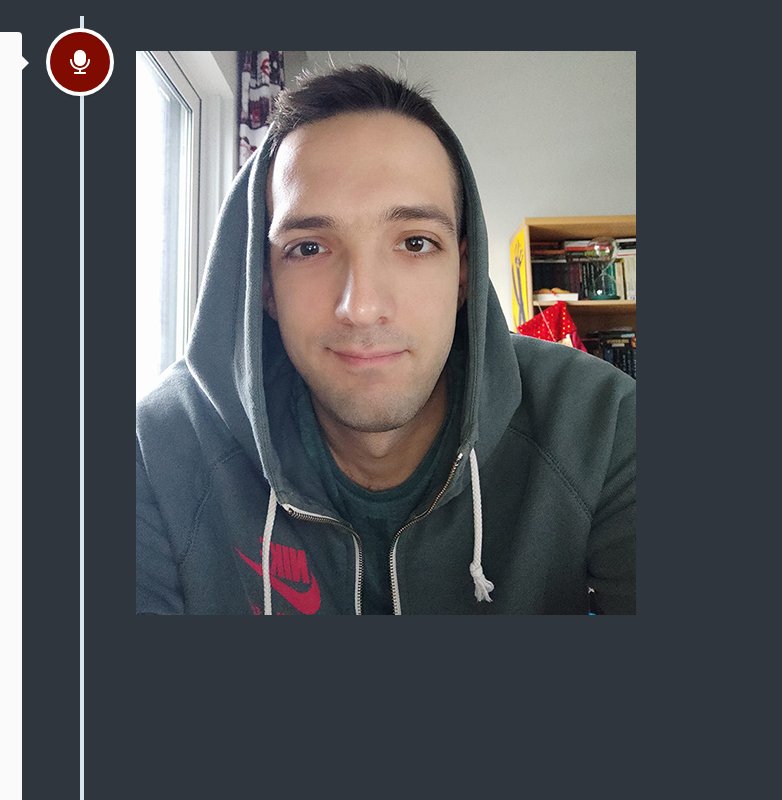
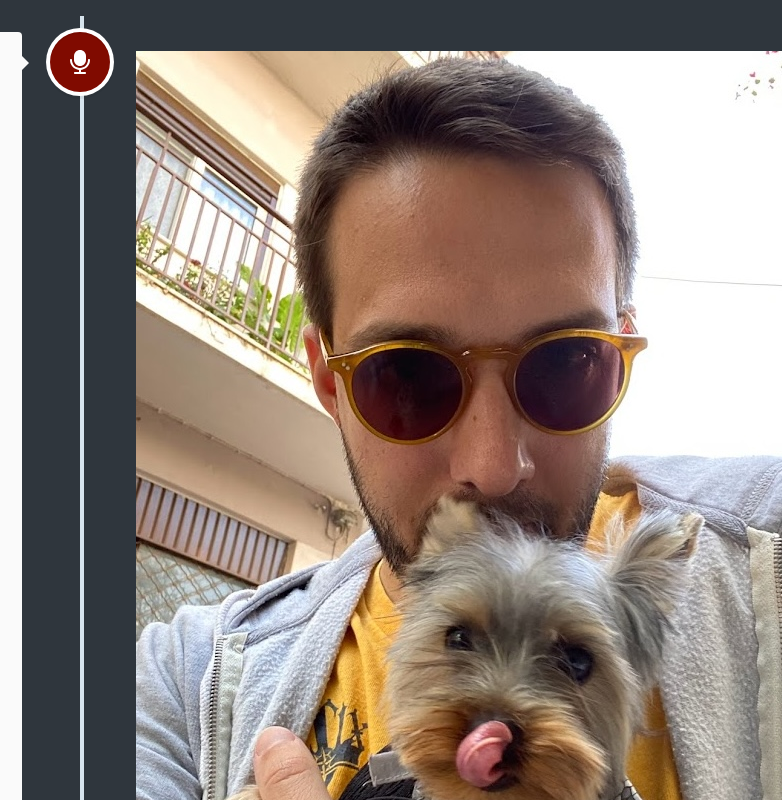
Before and after one commit to gkastrinis/gkastrinis.github.io, a plain HTML site: page index.html in a window 1280 px wide. Shown: the top 800 px of the page, 560-1342 px from the left, 782 px wide, since content can reach past the window. Drawn offline with nearby package versions, Linux system fonts and the light colour scheme; a web font is replaced by a local one.

Commit message:
update img

```diff
--- a/index.html
+++ b/index.html
@@ -36,7 +36,7 @@
 			</p>
 			<p><a href="hackme">HackMe</a> Challenge</p>
 			<p>Research Collaborators: <a href="https://borderpolar.com/about/">Anastasis Antoniadis</a>, <a href="https://gfour.github.io/">George Fourtounis</a>, <a href="https://www.linkedin.com/in/nevillegrech/">Neville Grech</a>, <a href="https://github.com/ppath">Petros Pathoulas</a>, <a href="https://www.linkedin.com/in/saiko/">Kostas Saidis</a>, Sifis Lagouvardos</p>
-			<img class="gk-date" src="img/me/me3.jpg" style="opacity: 1; width: auto;">
+			<img class="gk-date" src="img/me/me4.jpg" style="opacity: 1; width: auto;">
 		</div>
 	</div>
 
```
Also changed, not shown: img/me/me1.jpg (deleted), img/me/me2.jpg (deleted), img/me/me4.jpg (added).
